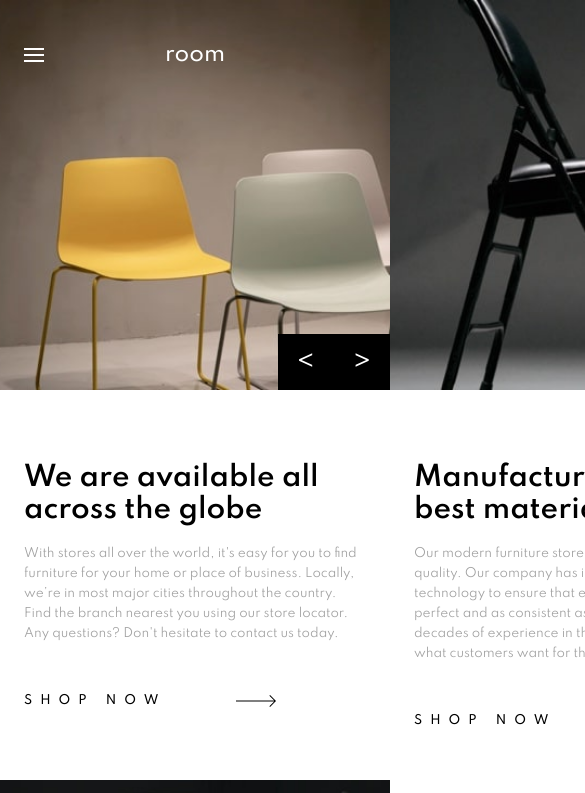
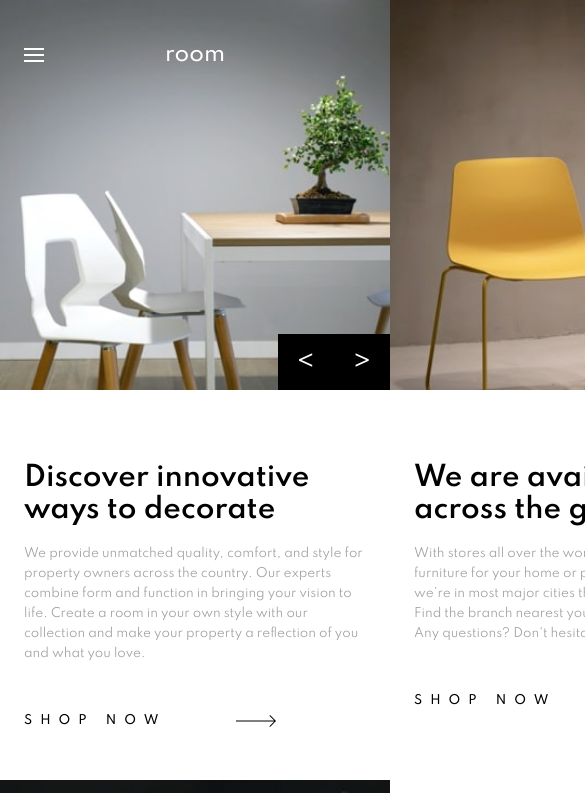
Before and after one commit to bmhan319/room-homepage, a React (Create React App) app: page / in a window 390 px wide. Shown: the top 793 px of the page, 585 px wide, since content can reach past the window. Built offline with nearby package versions, Linux system fonts and the light colour scheme.

Commit message:
mobile slideshow created

```diff
--- a/src/App.js
+++ b/src/App.js
@@ -12,6 +12,8 @@ import './css/aboutImgLeft.css'
 import './css/aboutImgRight.css'
 import './css/about.css'
 import './css/overlay.css'
+
+let count = 0
 
 export default class App extends Component {
   mobileMenuToggle = (pos) => {
@@ -29,12 +31,25 @@ export default class App extends Component {
     }
   }
 
+  slider = (num) => {
+    count = count + num
+    const slides = document.querySelector('.sliderWindowContainer')
+    const text = document.querySelector('.sliderTextContainer')
+    if (count === -300) {
+      count = 0
+    } else if (count === 100) {
+      count = -200
+    }
+    slides.style.left = `${count}%`
+    text.style.left = `${count}%`
+  }
+
   render() {
     return (
       <div className="App">
-        <Header mobileMenuToggle={this.mobileMenuToggle}/>
+        <Header mobileMenuToggle={this.mobileMenuToggle} />
         <Overlay />
-        <Slider />
+        <Slider slider={this.slider} />
         <Stills />
       </div>
     )
--- a/src/component/Slider.js
+++ b/src/component/Slider.js
@@ -2,11 +2,11 @@ import React from 'react'
 import SliderWindow from './SliderWindow'
 import SliderText from './SliderText'
 
-export default function Slider() {
+export default function Slider(props) {
   return (
     <div className="sliderComponent">
       <div className="sliderContainer">
-        <SliderWindow />
+        <SliderWindow slider={props.slider} />
         <SliderText />
       </div>
     </div>
--- a/src/component/SliderControl.js
+++ b/src/component/SliderControl.js
@@ -1,10 +1,10 @@
 import React from 'react'
 
-export default function SliderControl() {
+export default function SliderControl(props) {
   return (
     <div className="sliderControlComponent">
-      <div className="sliderButton sliderLeft">&lt;</div>
-      <div className="sliderButton sliderRight">&gt;</div>
+      <div className="sliderButton sliderLeft" onClick={()=>{props.slider(100)}} >&lt;</div>
+      <div className="sliderButton sliderRight" onClick={()=>{props.slider(-100)}} >&gt;</div>
     </div>
   )
 }
--- a/src/component/SliderWindow.js
+++ b/src/component/SliderWindow.js
@@ -11,7 +11,7 @@ export default function SliderWindow(props) {
         <div className="slides slide3"></div>
         <div className="slides slide1"></div>
       </div>
-      <SliderControl />
+      <SliderControl slider={props.slider} />
     </div>
   )
 }
--- a/src/css/sliderText.css
+++ b/src/css/sliderText.css
@@ -1,4 +1,5 @@
 .sliderTextComponent {
+  position: relative;
 }
 
 .sliderTextContainer {
@@ -6,7 +7,7 @@
   height: 100vw;
   display: flex;
   position: relative;
-  left: -100%;
+  left: 0%;
 }
 
 .sliderText {
--- a/src/css/sliderWindow.css
+++ b/src/css/sliderWindow.css
@@ -7,8 +7,7 @@
   height: 100vw;
   display: flex;
   position: relative;
-  left: -100%;
-
+  left: 0%;
 }
 
 .slides {
```
Also changed, not shown: 1 other file (tests, documents, lock files or other folders).
